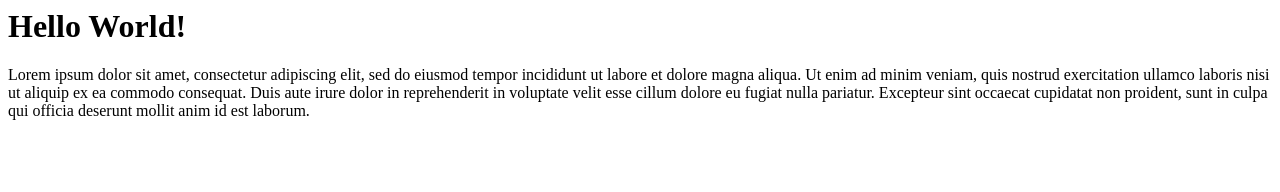
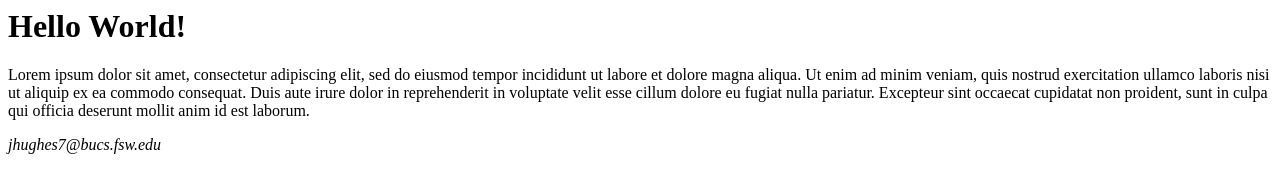
Before and after one commit to BytingBucs2-0/JHughes_Hello_World, a plain HTML site: page index.html in a window 1280 px wide. Drawn offline with Linux system fonts and the light colour scheme.

Commit message:
Modify index.html. Add address in footer.

```diff
--- a/index.html
+++ b/index.html
@@ -17,6 +17,6 @@
 			</p>
 		</article>
 	</section>
-	<footer></footer>
+	<footer><address>jhughes7@bucs.fsw.edu</address></footer>
 </body>
 </html>
```
